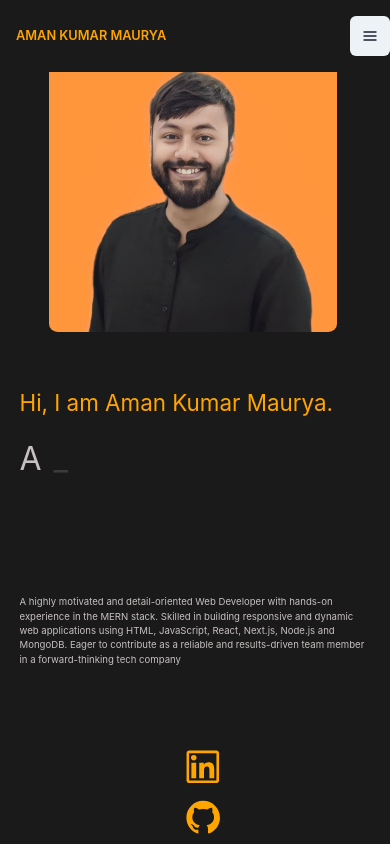
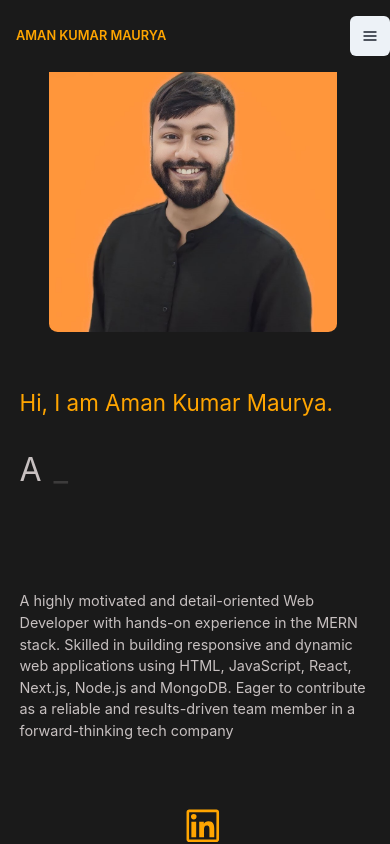
Before and after one commit to aman7github/aman7github.github.io, a React (Create React App) app: page / in a window 390 px wide. Shown: the top 844 px of the page. Built offline with nearby package versions, Linux system fonts and the light colour scheme.

Commit message:
fon-size

```diff
--- a/src/css/Home3.css
+++ b/src/css/Home3.css
@@ -50,7 +50,7 @@
     width: 60%;
     min-height: 8rem;
     text-align: left;
-    font-size: 1.1rem;
+    font-size: 1.2rem;
     color: rgb(199, 192, 192);
 }
 
@@ -60,6 +60,7 @@
     display: flex;
     justify-content: center;
     align-items: center;
+
     /* border: 1px solid red; */
 }
 
@@ -137,14 +138,15 @@
     margin-top: 13rem;
    }
    .first2{
-    width:90%
+    width:90%;
+    margin-top: -3rem
    }
    .first3{
     width: 90%;
-
+    margin-top: -3rem
    }
    .first4{
-    margin-top: -2rem;
+    margin-top: 2rem;
     width: 90%;
    }
    .homesecond{
@@ -227,6 +229,11 @@
     margin-top: 5rem;
    }
 
+   .first2{
+    margin-top: 4rem;
+    min-height: 8rem;
+
+}
 
 }
 
@@ -244,7 +251,7 @@
 
     }
     .first2{
-        margin-top: 1rem;
+        margin-top: 2rem;
         min-height: 8rem;
 
     }
@@ -252,8 +259,8 @@
 
 
     .first3{
-      margin-top: 2rem;
-      font-size: 0.6rem;
+      margin-top: 1rem;
+      font-size: 0.9rem;
        }
 
     .first4{
@@ -264,7 +271,7 @@
        align-items: center;
        gap:0.7rem;
        margin: auto;
-       margin-top: 1.4rem;
+       margin-top: 6rem;
 
        }
 
```
